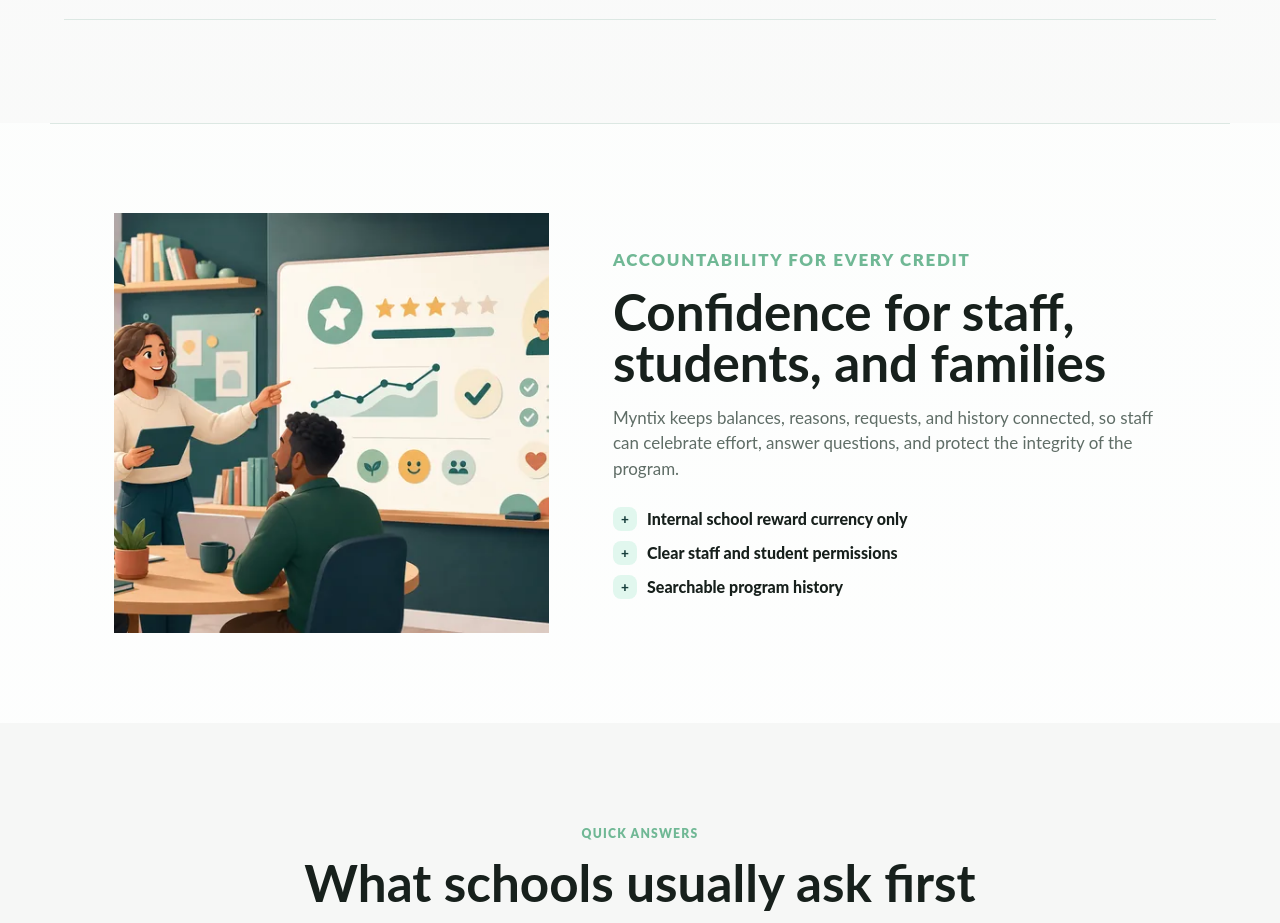
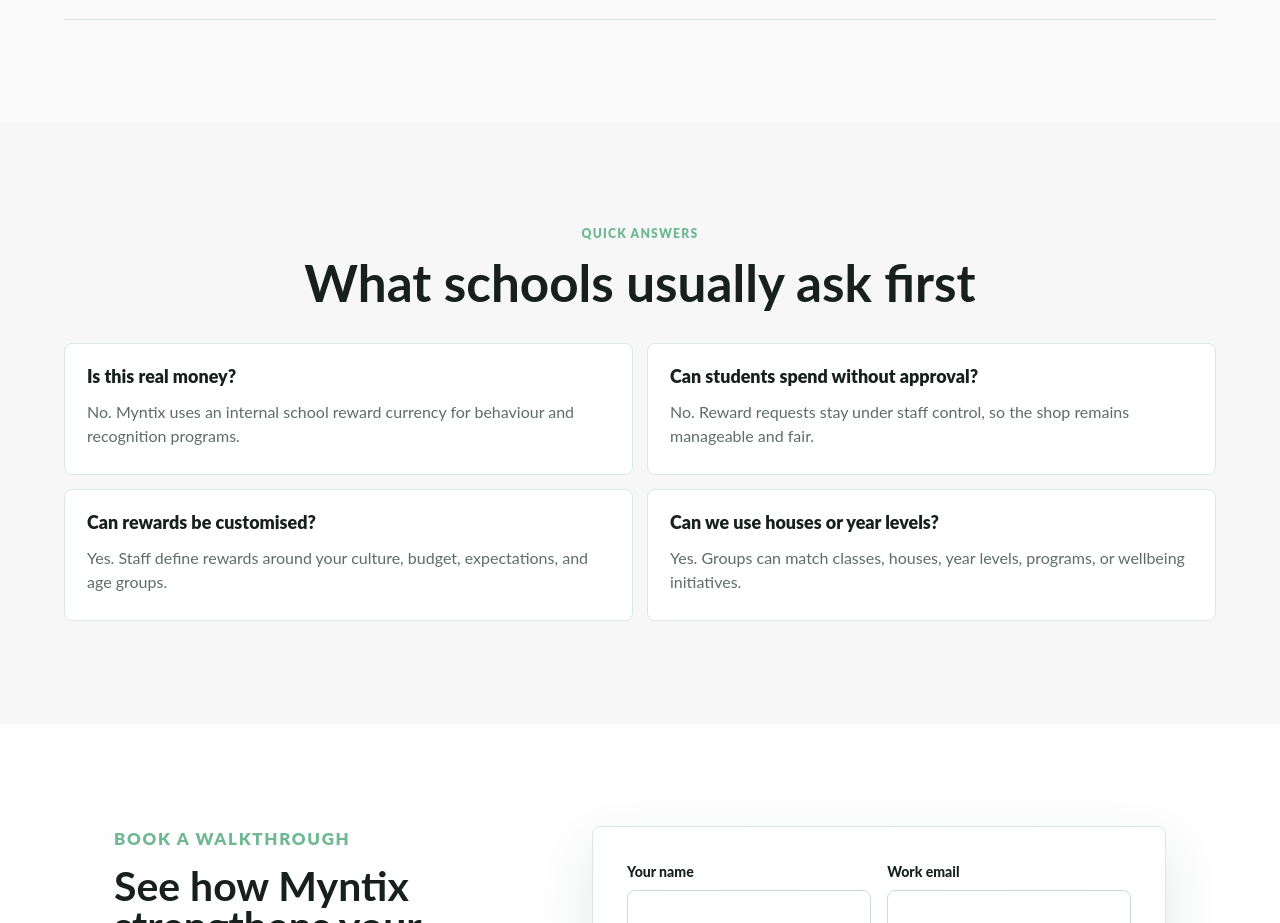
Before and after one commit to frankpeckover/schoolbank-landing-page, a plain HTML site: page index.html in a window 1280 px wide. Shown: the part 4100-5023 px from the top of the page. Drawn offline with Linux system fonts and the light colour scheme.

Commit message:
Remove accountability section

```diff
--- a/index.html
+++ b/index.html
@@ -363,39 +363,6 @@
         </div>
       </section>
 
-      <section class="split-section reverse seamless-section">
-        <div class="section-copy">
-          <p class="eyebrow">Accountability for every credit</p>
-          <h2>Confidence for staff, students, and families</h2>
-          <p>
-            Myntix keeps balances, reasons, requests, and history connected, so staff can celebrate
-            effort, answer questions, and protect the integrity of the program.
-          </p>
-          <ul class="check-list">
-            <li>Internal school reward currency only</li>
-            <li>Clear staff and student permissions</li>
-            <li>Searchable program history</li>
-          </ul>
-        </div>
-        <figure class="illustration-shot compact">
-          <picture>
-            <source
-              type="image/webp"
-              srcset="assets/illustration-leadership-480.webp 480w, assets/illustration-leadership-800.webp 800w, assets/illustration-leadership-1200.webp 1200w"
-              sizes="(max-width: 660px) calc(100vw - 48px), (max-width: 1060px) 90vw, 640px"
-            >
-            <img
-              src="assets/illustration-leadership.png"
-              alt="School staff reviewing reward program progress together"
-              width="1672"
-              height="941"
-              loading="lazy"
-              decoding="async"
-            >
-          </picture>
-        </figure>
-      </section>
-
       <section class="workflow-section" id="faq">
         <div class="section-heading narrow">
           <p class="eyebrow">Quick answers</p>
```
